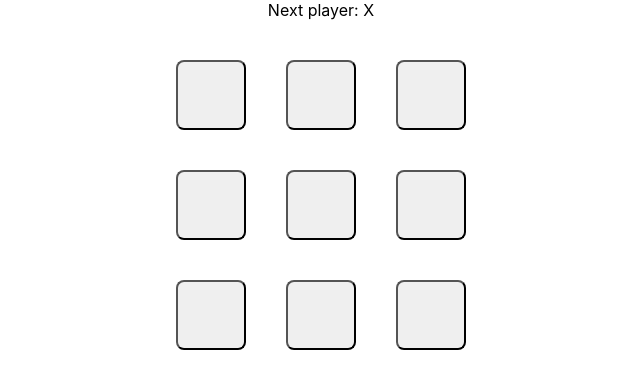
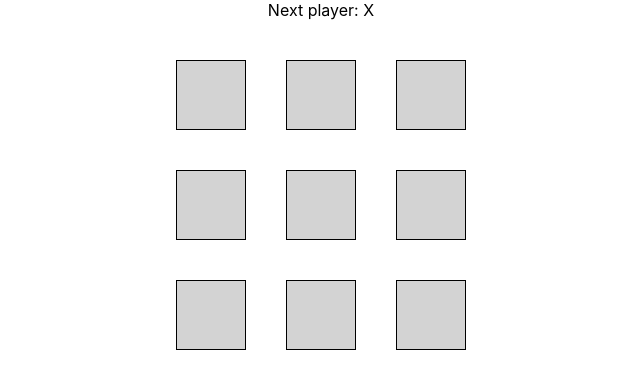
Before and after one commit to theredcap1/tictactoe, a React (Vite) app: page / in a window 1280 px wide. Shown: the top 388 px of the page, without its empty margins (319-959 px from the left). Built offline with nearby package versions, Linux system fonts and the light colour scheme.

Commit message:
Added Draw case which was not displaying earlier + fixed minor bugs

```diff
--- a/src/App.css
+++ b/src/App.css
@@ -2,7 +2,7 @@
   text-align: center;
 }
 
-.square {
+.case {
   width: 70px;
   height: 70px;
   background: lightgrey;
--- a/src/App.jsx
+++ b/src/App.jsx
@@ -16,9 +16,10 @@ function calcWinner(squares) {
         if (squares[a] && squares[a] === squares[b] && squares[a] === squares[c]) {
             return squares[a];
         }
-        return null;
     }
+
 }
+
 export default function App() {
     const [squares, setsquares] = useState(Array(9).fill(null));
     const [XisNext, setXisNext] = useState(true);
@@ -37,8 +38,20 @@ export default function App() {
     let status;
     if (winner)
         status = "Winner: " + winner;
-    else
-        status = "Next player: " + (XisNext ? "X" : "O");
+    else {
+        let empty = false, j = 0;
+        while (j < squares.length && empty == false) {
+            if (squares[j] == null) {
+                empty = true;
+                status = "Next player: " + (XisNext ? "X" : "O");
+            }
+            j++;
+        }
+        if (empty == false)
+            status = "Draw!"
+    }
+
+
     return (
         <>
             <div style={{textAlign: "center"}}>{status}</div>
@@ -59,7 +72,7 @@ export default function App() {
                         handleclick(2)
                     }/>
                 </div>
-                <div className="board-row">
+                <div className="boardrow">
                     <Square value={squares[3]} squareclick={() =>
                         handleclick(3)
                     }/>
@@ -70,7 +83,7 @@ export default function App() {
                         handleclick(5)
                     }/>
                 </div>
-                <div className="board-row">
+                <div className="boardrow">
                     <Square value={squares[6]} squareclick={() =>
                         handleclick(6)
                     }/>
--- a/src/Square.jsx
+++ b/src/Square.jsx
@@ -1,6 +1,6 @@
 
 export function Square({value, squareclick}) {
     return (
-        <button className="square" onClick={squareclick} style={{margin: '20px'}}>{value}</button>
+        <button className="case" onClick={squareclick} style={{margin: '20px'}}>{value}</button>
     );
 }
--- a/src/index.css
+++ b/src/index.css
@@ -21,19 +21,20 @@ body {
 }
 
 
-button {
-  border-radius: 8px;
-  font-weight: 500;
-  cursor: pointer;
+.case {
+  width: 70px;
   height: 70px;
-  width: 70px;
-}
-button:focus, button:focus-within {
+  background: lightgrey;
+  border: 1px solid black;
+  font-size: 24px;
+  font-weight: bold;
+  display: flex;
+  align-items: center;
+  justify-content: center;
   margin: 0;
   padding: 0;
 }
-button:active {
-  margin: 0;
-  padding: 0;
-  outline: none;
+.boardrow {
+  display: flex;
+  flex-direction: row;
 }
```
